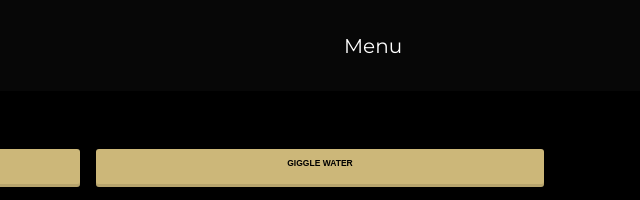
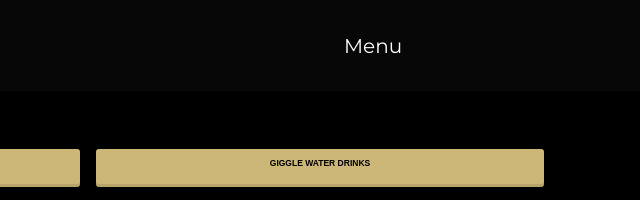
Before and after one commit to OutthinkFactory/temp--Blind--Bear-website, a plain HTML site: page menu-2.html in a window 1280 px wide. Shown: the top 200 px of the page, 552-1192 px from the left. Drawn offline with Linux system fonts and the light colour scheme.

Commit message:
Update menu-2.html

```diff
--- a/menu-2.html
+++ b/menu-2.html
@@ -37,7 +37,7 @@
    <div class="sticky">
     <div class="btn-container">
       <a href="breakfast-menu.html" class="btn">Breakfast<br>M-f 7am-11am </a>
-      <a href="bar-menu.html" class="btn">Giggle Water</a>
+      <a href="bar-menu.html" class="btn">Giggle Water Drinks</a>
 
       <a href="lunch-menu.html" class="btn">Lunch <br>M-f 11am-3pm</a>
       <a href="brunch-menu.html" class="btn">Brunch</a>
```
